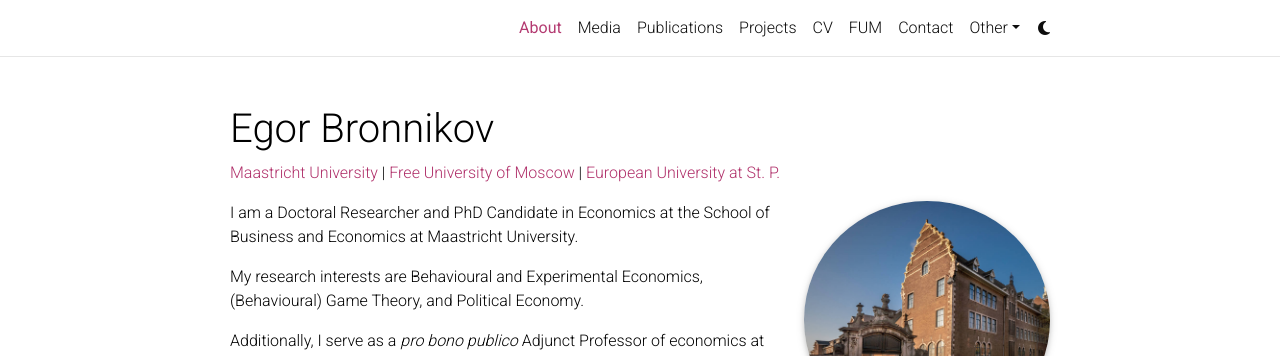
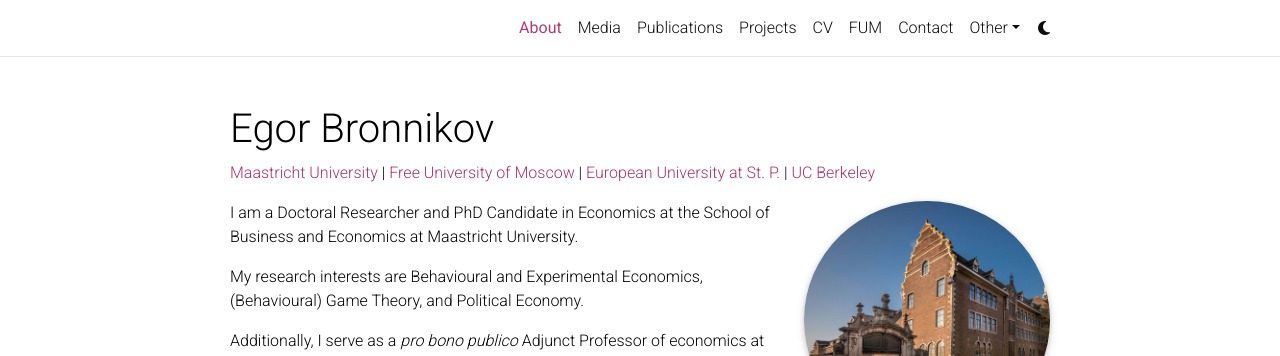
Before and after one commit to egorbronnikov/egorbronnikov.github.io, a Jekyll site: the page built from _pages/about.md, in a window 1280 px wide and 1141 px high. Shown: the top 356 px of the window. Built offline with Jekyll 4.4.1, drawn with Linux system fonts in a browser that asks for light colours; comment, search, counter and statistics services are not loaded; a style sheet for code colours, icons or effects is not loaded.

Commit message:
Update about.md

```diff
--- a/_pages/about.md
+++ b/_pages/about.md
@@ -2,7 +2,8 @@
 layout: about
 title: About
 permalink: /
-subtitle: <span style="color:gray"> </span> <a href='https://www.maastrichtuniversity.nl/about-um/faculties/school-business-and-economics'>Maastricht University</a> | <a href='https://freemoscow.university/?lang=en'>Free University of Moscow</a> | <a href='https://eusp.org/en/econ'>European University at St. P.</a>
+subtitle: <span style="color:gray"> </span> <a href='https://www.maastrichtuniversity.nl/about-um/faculties/school-business-and-economics'>Maastricht University</a> | <a href='https://freemoscow.university/?lang=en'>Free University of Moscow</a> | <a href='https://eusp.org/en/econ'>European University at St. P.</a> | <a href='https://www.bitss.org/'>UC Berkeley</a>
+
 
 profile:
   align: left  # right
```
